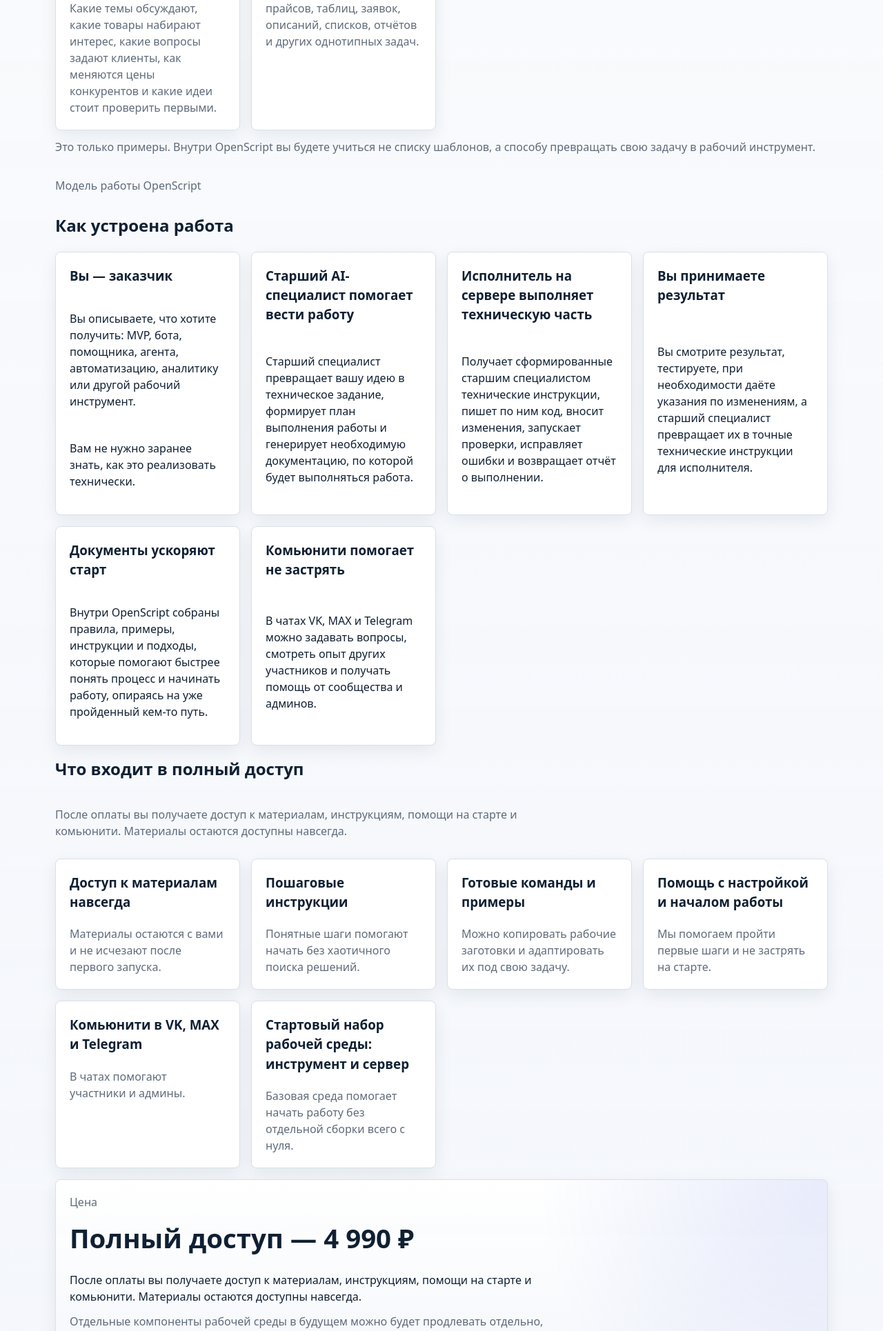
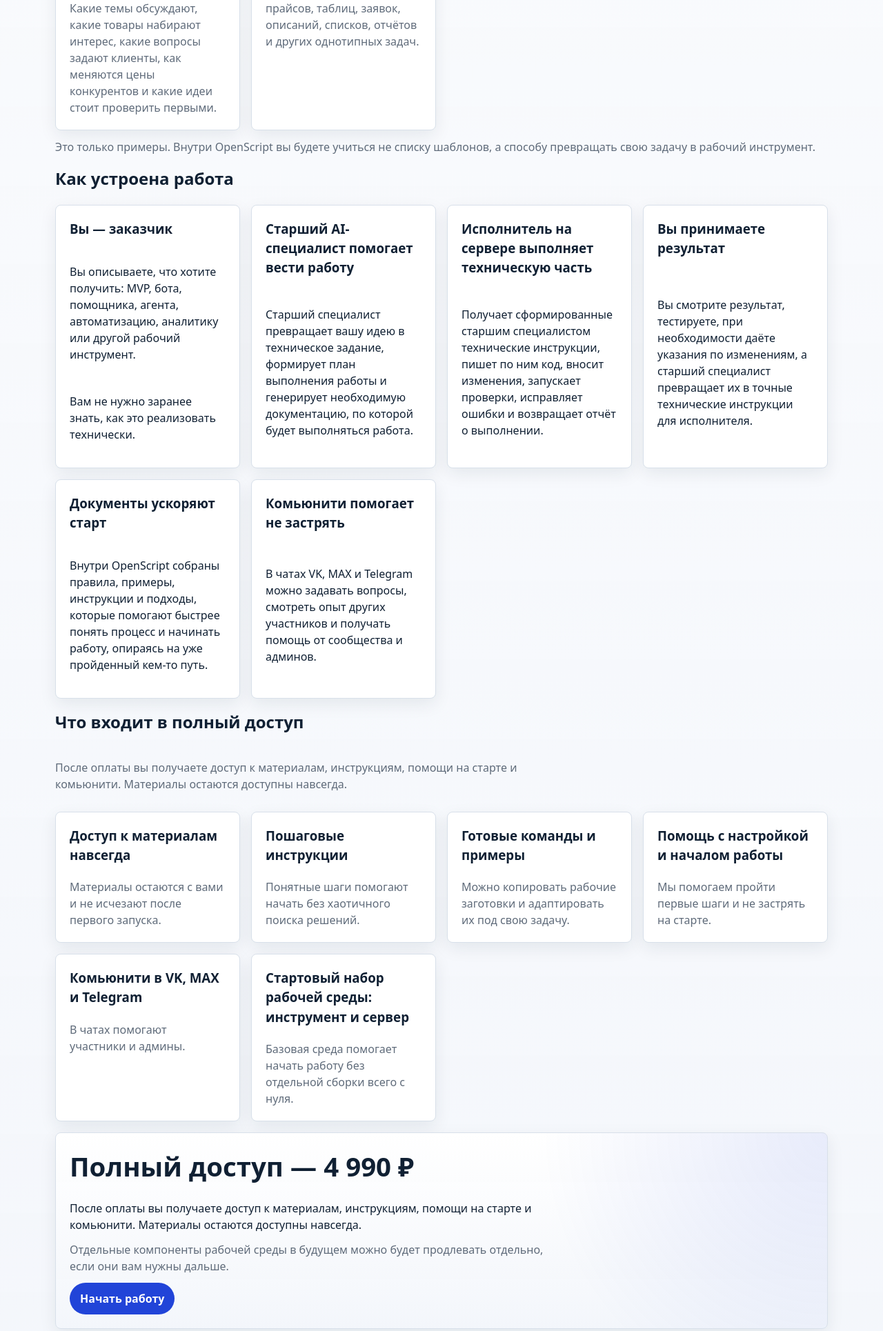
Before and after one commit to MaksimUnimax/ai-starter-community, a FastAPI app: page / in a window 1280 px wide. Shown: the part 2082-4012 px from the top of the page at 69% size. Run offline with FastAPI, Linux system fonts and the light colour scheme.

Commit message:
Trim homepage overlines and keep FAQ

```diff
--- a/source/app/public_landing/templates/index.html
+++ b/source/app/public_landing/templates/index.html
@@ -101,7 +101,6 @@
 
   <section class="stack" id="how-it-works">
     <div class="stack section-copy">
-      <p class="muted">Модель работы OpenScript</p>
       <h2 class="section-title">Как устроена работа</h2>
     </div>
 
@@ -172,7 +171,6 @@
 
   <section class="card stack price-panel">
     <div class="stack section-copy">
-      <p class="muted">Цена</p>
       <h2 class="section-title">Полный доступ — 4 990 ₽</h2>
       <p>
         После оплаты вы получаете доступ к материалам, инструкциям, помощи на старте и комьюнити. Материалы остаются доступны навсегда.
```
Also changed, not shown: source/tests/test_routes.py (+2 -0 lines).
